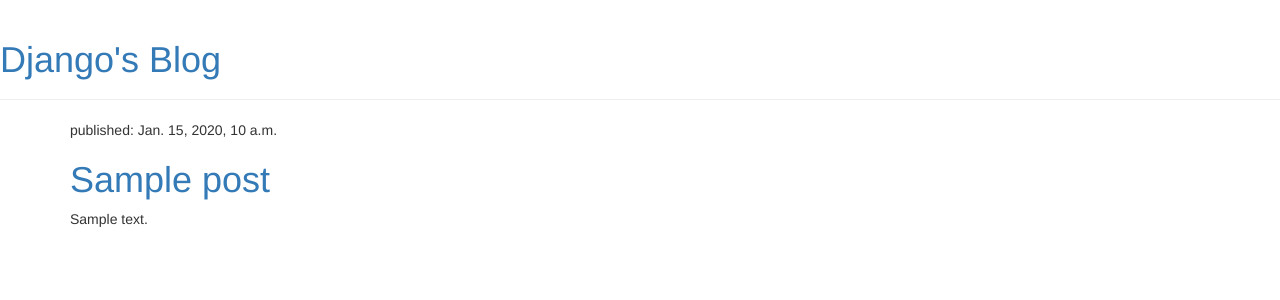
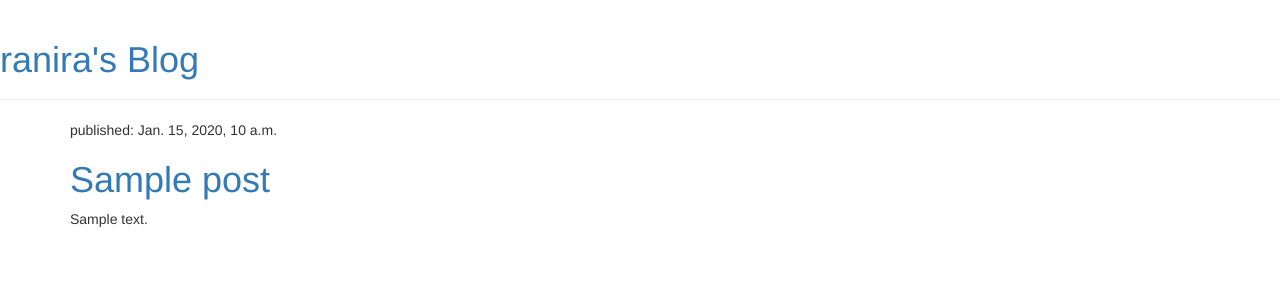
Before and after one commit to rnaklln/my-first-blog, a Django app: template blog/templates/blog/post_list.html in a window 1280 px wide. Shown: the top 300 px of the page. Run offline with Django 5.2, Linux system fonts and the light colour scheme; the template is opened without the code that fills it: most values are stand-ins (such as "Sample title", 1, 10 or a date in 2020); some libraries are stand-ins or nearby versions.

Commit message:
Edited title and header

```diff
--- a/blog/templates/blog/post_list.html
+++ b/blog/templates/blog/post_list.html
@@ -1,7 +1,7 @@
 {% load static %}
 <html>
 <head>
-  <title>Django's blog</title>
+  <title>ranira's blog</title>
   <link rel="stylesheet" href="//maxcdn.bootstrapcdn.com/bootstrap/3.2.0/css/bootstrap.min.css">
   <link rel="stylesheet" href="//maxcdn.bootstrapcdn.com/bootstrap/3.2.0/css/bootstrap-theme.min.css">
   <link href="https://fonts.googleapis.com/css?family=Lobster&subset=latin,latin-ext" rel="stylesheet" type="text/css">
@@ -10,7 +10,7 @@
 <body>
   <div class="page-header">
     <h1>
-      <a href="/">Django's Blog</a>
+      <a href="/">ranira's Blog</a>
     </h1>
   </div>
   <div class="content container">
```
